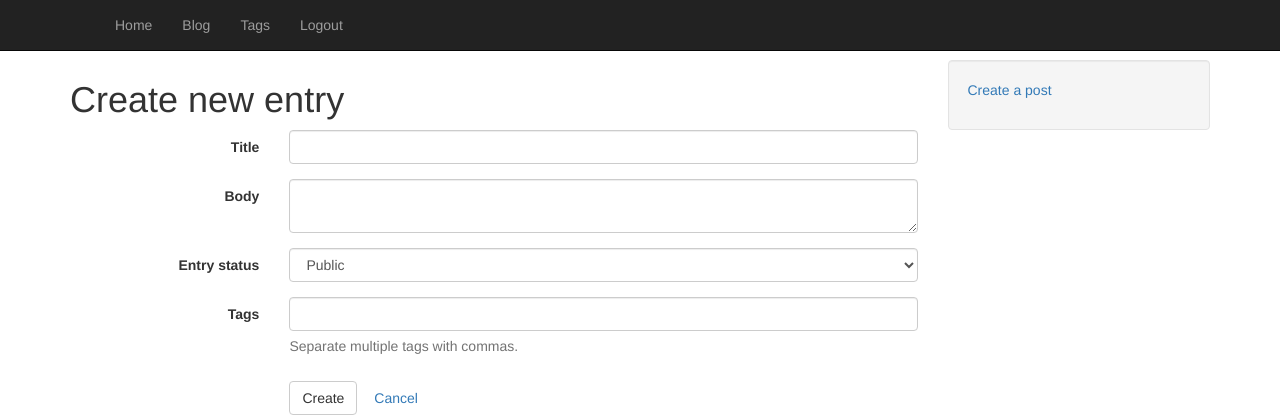
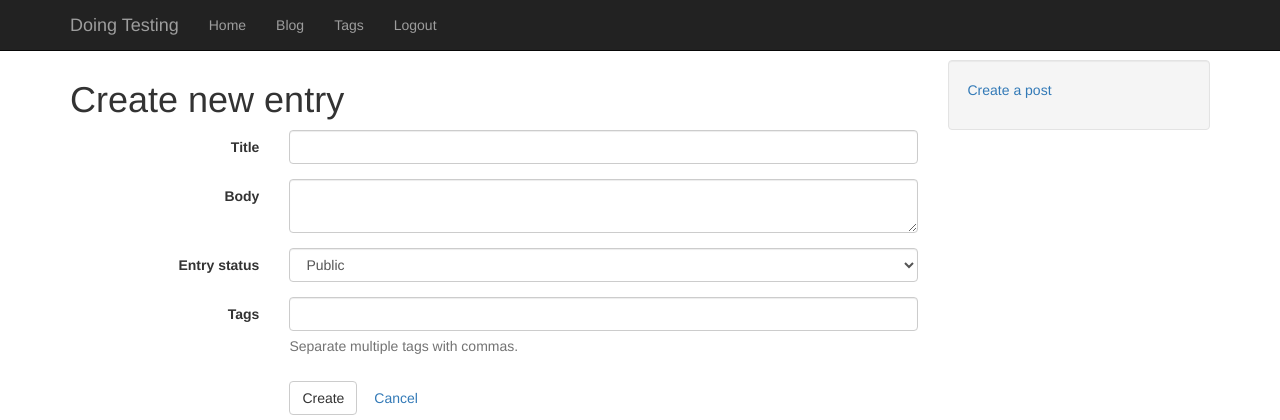
Before and after one commit to MarceloCorpucci/effective-testing, a Flask app: page /entries/create/ in a window 1280 px wide. Shown: the top 420 px of the page. Run offline with Flask 2, Linux system fonts and the light colour scheme; a user stored in the database is signed in; parts of the project's set-up code (start-up, migrations or seed data) failed here and were passed over; some libraries are stand-ins or nearby versions.

Commit message:
Home fixing on base.html

```diff
--- a/templates/base.html
+++ b/templates/base.html
@@ -21,7 +21,7 @@
 		<span class="icon-bar"></span>
 		<span class="icon-bar"></span>
 		</button>
-<a class="navbar-brand" href="{{ url_for('homepage') }}>{% block branding %} Doing Testing {% endblock %}</a>
+<a class="navbar-brand" href="{{ url_for('homepage') }}">{% block branding %} Doing Testing {% endblock %}</a>
 </div>
 <div class="collapse navbar-collapse">
 <ul class="nav navbar-nav">
```
